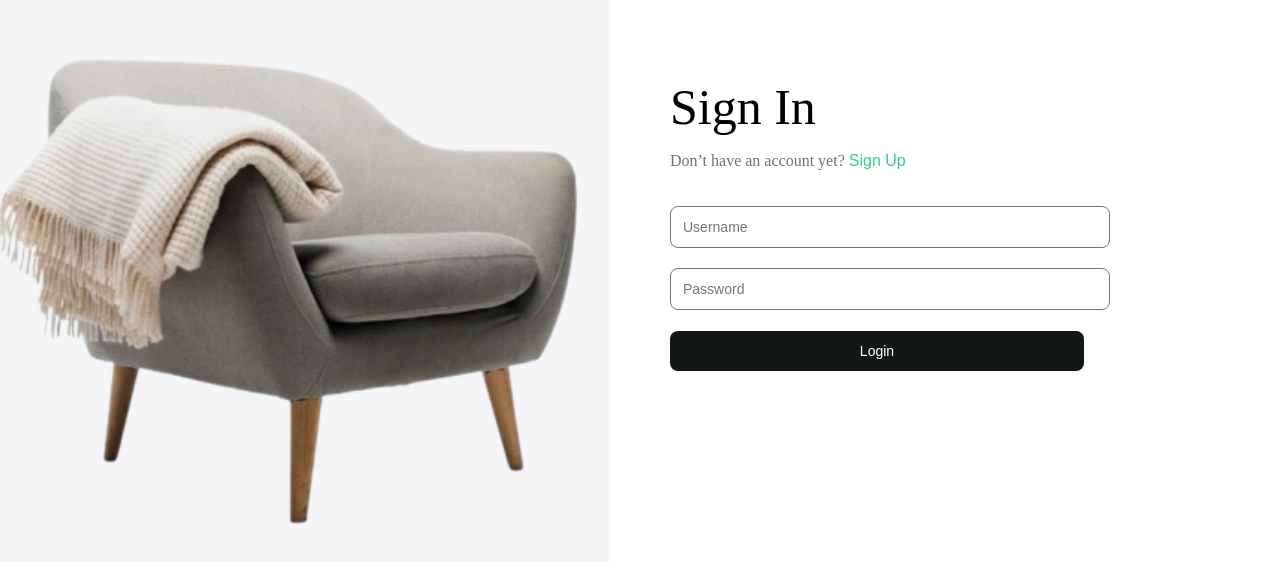
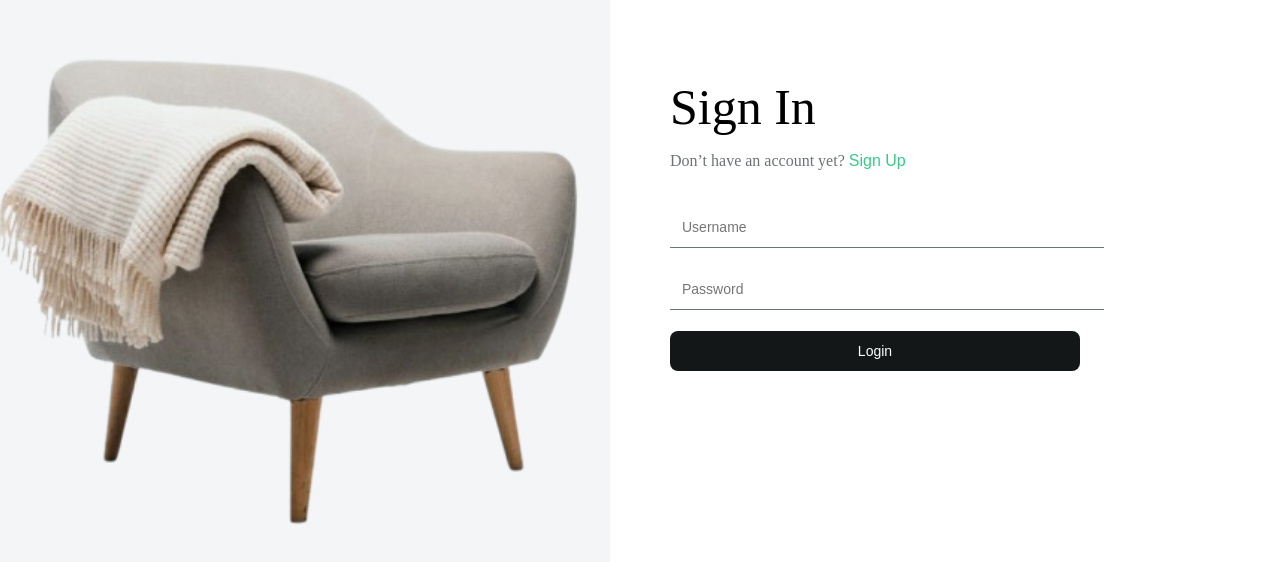
Before and after one commit to YoniBcha/angular-e-commerce, an Angular app: page /login in a window 1280 px wide. Shown: the part 176-738 px from the top of the page. Built offline with nearby package versions, Linux system fonts and the light colour scheme.

Commit message:
login page is updated with shared button and input with style update

```diff
--- a/src/app/pages/login/login.html
+++ b/src/app/pages/login/login.html
@@ -4,7 +4,7 @@
   </div>
   <div class="login-rightside">
     <div class="">
-      <div>Sign In</div>
+      <div class="title">Sign In</div>
       <p>Don’t have an account yet? <a routerLink="/signup">Sign Up</a></p>
       <div class="">
         <app-input type="text" placeholder="Username" [(value)]="username"></app-input>
--- a/src/app/shared/input/input.scss
+++ b/src/app/shared/input/input.scss
@@ -3,15 +3,15 @@
 input {
   width: 100%;
   padding: 12px;
-  border: 1px solid $secondary-color;
-  border-radius: 8px;
+  border: none;
+  border-bottom: 1px solid $secondary-color;
   font-size: 14px;
   outline: none;
   transition: 0.3s;
 
   &:focus {
     border-color: $primary-color;
-    box-shadow: 0 0 0 2px rgba($primary-color, 0.2);
+    box-shadow: rgba($primary-color, 0.2);
   }
 
   &:disabled {
```
